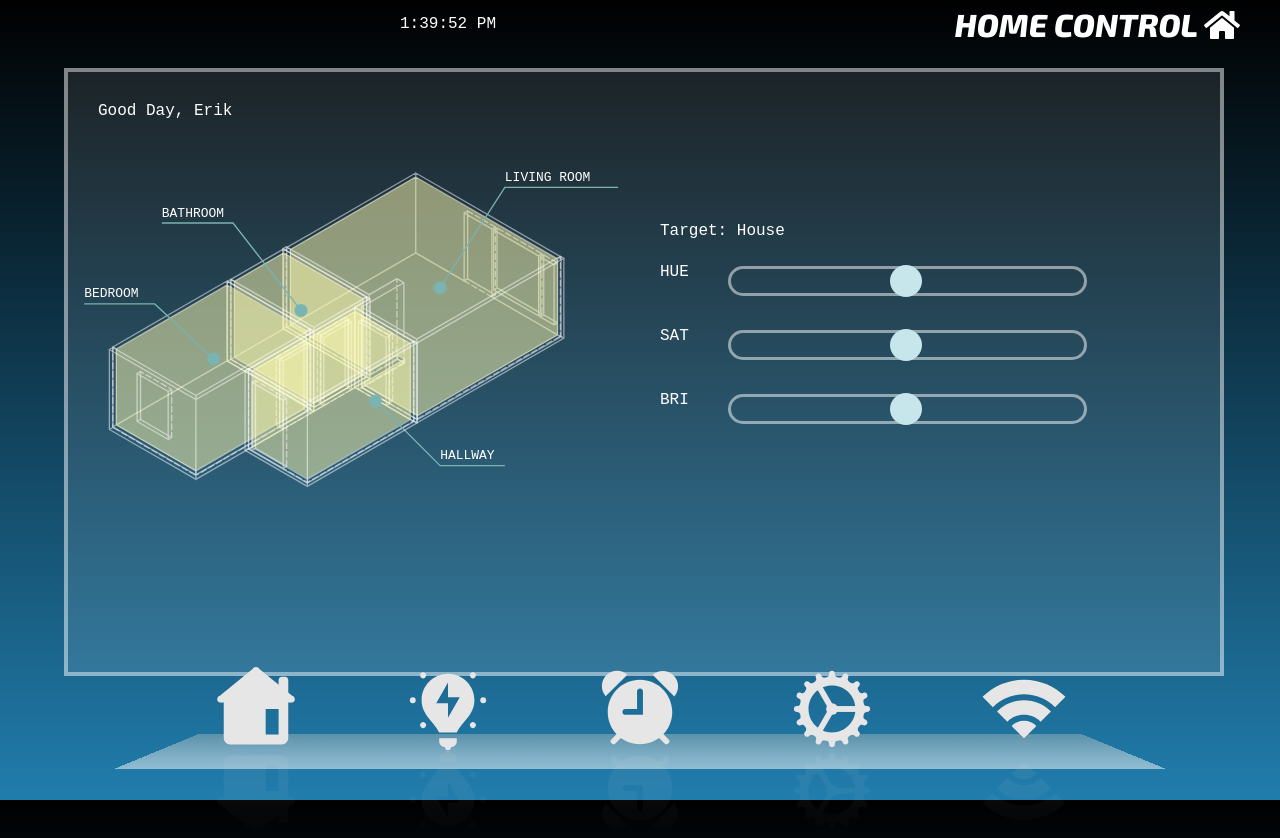
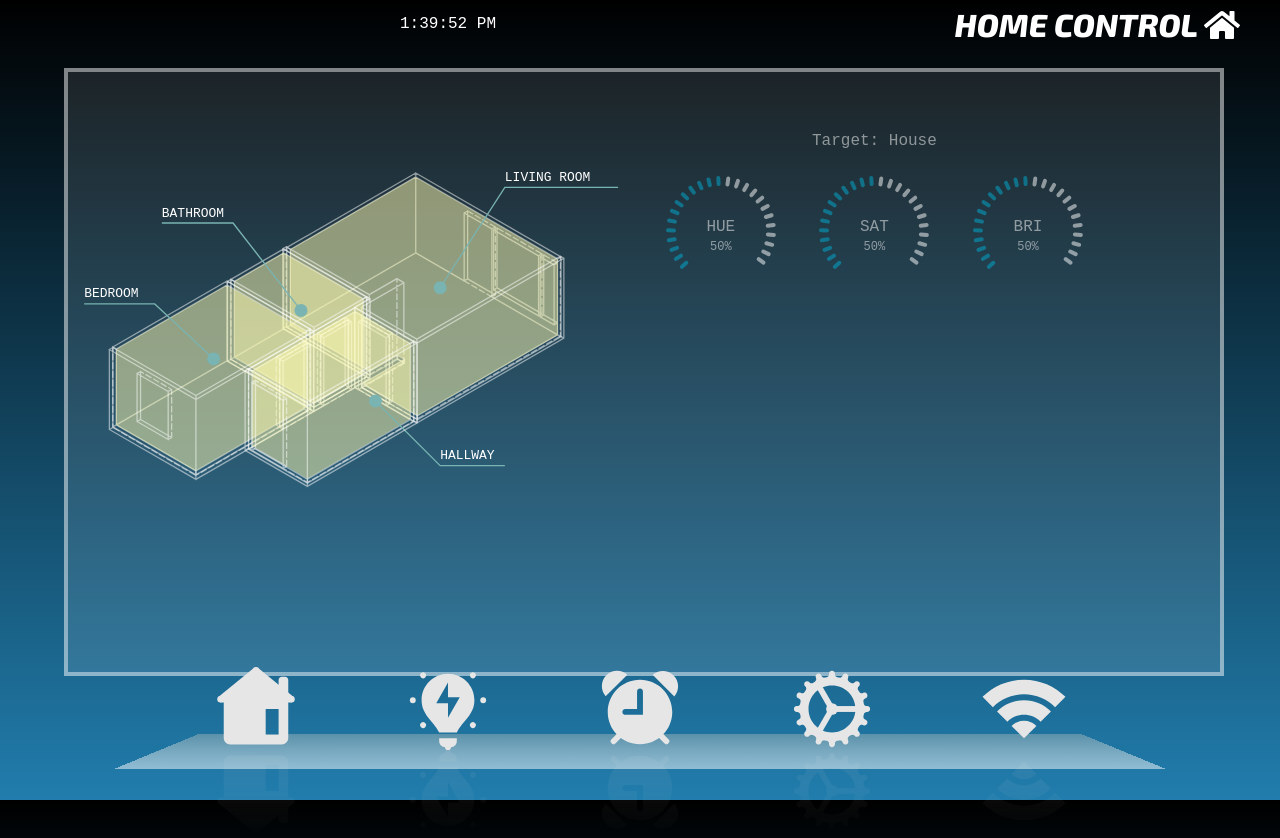
Before and after one commit to ErikLysne/HomeControl, a React (Create React App) app: page / in a window 1280 px wide. Shown: the top 838 px of the page. Built offline with nearby package versions, Linux system fonts and the light colour scheme; a web font is replaced by a local one.

Commit message:
Added gauge component

```diff
--- a/src/components/App.jsx
+++ b/src/components/App.jsx
@@ -1,7 +1,7 @@
 import React from "react";
 import Navbar from "./Navbar/Navbar";
 import Infobar from "./Infobar/Infobar";
-import MainFrame from "./Frames/MainFrame";
+import LightFrame from "./Frames/LightFrame";
 import Carousel from "./Carousel/Carousel";
 
 function App() {
@@ -9,7 +9,7 @@ function App() {
         <div className="app">
             <Infobar />
             <Carousel>
-                <MainFrame />
+                <LightFrame />
                 <div style={{ width: "100%", height: "100%", display: "flex" }}>
                     <h1 style={{ margin: "auto" }}>Frame 1</h1>
                 </div>
@@ -31,13 +31,4 @@ function App() {
     );
 }
 
-/*
-    return (
-        <div className="app">
-            <Infobar />
-            <MainFrame />
-            <Navbar />
-        </div>
-    );
-    */
 export default App;
--- a/src/components/Carousel/Carousel.jsx
+++ b/src/components/Carousel/Carousel.jsx
@@ -46,7 +46,7 @@ const Frame = styled.div`
 const AnimatedFrame = styled(Frame)`
     animation: ${props =>
             props.activeFrame.animateTransition
-                ? animate(
+                ? animateTransition(
                       props.frameWidth,
                       props.frameHeight,
                       props.frameIndex,
@@ -58,7 +58,7 @@ const AnimatedFrame = styled(Frame)`
         ${props => props.transitionDuration}ms;
 `;
 
-function animate(
+function animateTransition(
     frameWidth,
     frameHeight,
     frameIndex,
@@ -192,6 +192,8 @@ function Carousel(props) {
     const frameHeight = props.height * windowHeight;
 
     function rotateRight() {
+        if (activeFrame.animateTransition) return;
+
         const previousActive = activeFrame.current;
         const newActiveFrame = {
             current:
@@ -201,11 +203,12 @@ function Carousel(props) {
             previous: previousActive,
             animateTransition: true
         };
-        console.log(newActiveFrame);
         setActiveFrame(newActiveFrame);
     }
 
     function rotateLeft() {
+        if (activeFrame.animateTransition) return;
+
         const previousActive = activeFrame.current;
         const newActiveFrame = {
             current:
@@ -215,7 +218,6 @@ function Carousel(props) {
             previous: previousActive,
             animateTransition: true
         };
-        console.log(newActiveFrame);
         setActiveFrame(newActiveFrame);
     }
 
@@ -257,7 +259,7 @@ function Carousel(props) {
 Carousel.defaultProps = {
     width: 0.9,
     height: 0.75,
-    frameOffset: 0.1,
+    frameOffset: 0.15,
     transitionDuration: 1000
 };
 
--- a/src/components/Frames/MainFrame.jsx
+++ b/src/components/Frames/LightFrame.jsx
@@ -1,16 +1,13 @@
 import React, { useState } from "react";
-import styled from "styled-components";
 import Frame from "./Frame";
-import Greeting from "./Greeting";
 import FloorPlan from "../FloorPlan/FloorPlan";
 import LightController from "../LightController/LightController";
 
-function MainFrame(props) {
+function LightFrame(props) {
     const [activeRoom, setActiveRoom] = useState("House");
 
     return (
         <Frame>
-            <Greeting />
             <FloorPlan activeRoom={activeRoom} setActiveRoom={setActiveRoom} />
             <LightController
                 activeRoom={activeRoom}
@@ -20,4 +17,4 @@ function MainFrame(props) {
     );
 }
 
-export default MainFrame;
+export default LightFrame;
--- /dev/null
+++ b/src/components/LightController/Gauge.jsx
@@ -0,0 +1,115 @@
+import React, { useState } from "react";
+import styled from "styled-components";
+import shortid from "shortid";
+
+const GaugeContainer = styled.div`
+    width: ${props => props.width}px;
+    height: ${props => props.height}px;
+    position: relative;
+    margin: 20px;
+`;
+
+const Tick = styled.div`
+    width: 10px;
+    height: 4px;
+    position: absolute;
+    top: 50%;
+    right: 50%;
+    background-color: ${props =>
+        props.tickCount * (props.value / 100) >= props.tickIndex
+            ? "rgb(1, 173, 212)"
+            : "rgb(255, 255, 255)"};
+    border-radius: 10px;
+    transform: translateX(50%) translateY(50%)
+        rotateZ(
+            ${props => 137.5 + props.tickIndex * (270 / props.tickCount)}deg
+        )
+        translateX(${props => props.radius}px);
+    pointer-events: none;
+`;
+
+const Label = styled.div`
+    width: 100%;
+    height: 100%;
+    position: absolute;
+    display: flex;
+    justify-content: center;
+    align-items: center;
+    pointer-events: none;
+`;
+
+const Value = styled(Label)`
+    font-size: 0.75rem;
+    padding-top: 20px;
+`;
+
+function Gauge(props) {
+    const [value, setValue] = useState(50);
+
+    const tickIndex = [];
+    for (let index = 0; index < props.tickCount; index++) {
+        tickIndex[index] = index;
+    }
+
+    let interval;
+
+    function handleMouseEvent(event) {
+        event.stopPropagation();
+        const bounds = event.target.getBoundingClientRect();
+        const x = event.clientX - bounds.left - 0.5 * bounds.width;
+        const y = -event.clientY + bounds.top + 0.5 * bounds.height;
+
+        const angle = Math.atan(y / x) + (x < 0 ? Math.PI : 0);
+        const angleDeg = (angle * 180) / Math.PI;
+
+        let newValue = Math.floor(
+            angleDeg > 227.5 || angleDeg < -47.5
+                ? 0
+                : (100 * (227.5 - angleDeg)) / 270
+        );
+
+        newValue = newValue > 100 ? 100 : newValue;
+        newValue = newValue < 0 ? 0 : newValue;
+
+        console.log(newValue);
+        setValue(newValue);
+    }
+
+    function handleMouseDown(event) {
+        interval = setInterval(handleMouseEvent(event), 100);
+    }
+
+    function handleMouseUp() {
+        clearInterval(interval);
+    }
+
+    return (
+        <GaugeContainer
+            width={props.width}
+            height={props.height}
+            onMouseDown={handleMouseDown}
+            onMouseUp={handleMouseUp}
+        >
+            <Label>{props.name}</Label>
+            <Value>{`${value}%`}</Value>
+            {tickIndex.map(index => (
+                <Tick
+                    key={shortid.generate()}
+                    value={value}
+                    tickIndex={index}
+                    tickCount={props.tickCount}
+                    radius={props.radius}
+                />
+            ))}
+        </GaugeContainer>
+    );
+}
+
+Gauge.defaultProps = {
+    width: 150,
+    height: 150,
+    radius: 50,
+    tickCount: 25
+};
+
+export default Gauge;
--- a/src/components/LightController/LightController.jsx
+++ b/src/components/LightController/LightController.jsx
@@ -1,34 +1,51 @@
 import React from "react";
-import ShortId from "shortid";
+import shortid from "shortid";
 import styled from "styled-components";
-import LightSlider from "./LightSlider";
+import Gauge from "./Gauge";
 
-const Wrapper = styled.div`
-    width: 50%;
-    height: 30%;
+const LightControllerContainer = styled.div`
+    width: 40%;
+    height: 40%;
     position: absolute;
-    right: 0;
-    top: 25%;
+    right: 10%;
+    top: 10%;
     display: flex;
-    flex-direction: column;
+    opacity: 0.5;
 `;
 
-const TargetName = styled.div`
+const GaugeContainer = styled.div`
     width: 100%;
-    height: 2rem;
-    margin-left: 1rem;
-    font-size: 1rem;
+    position: absolute;
+    top: 0;
+    left: 0;
+    display: flex;
+    justify-content: center;
+    align-items: center;
+`;
+
+const TargetLabel = styled.div`
+    width: 100%;
+    position: absolute;
+    top: 0;
+    left: 0;
+    display: flex;
+    justify-content: center;
+    align-items: center;
 `;
 
 function LightController(props) {
     return (
-        <Wrapper>
-            <TargetName>{"Target: " + props.activeRoom}</TargetName>
-            <LightSlider key={ShortId.generate()} name={"HUE"} />
-            <LightSlider key={ShortId.generate()} name={"SAT"} />
-            <LightSlider key={ShortId.generate()} name={"BRI"} />
-        </Wrapper>
+        <LightControllerContainer>
+            <TargetLabel>{"Target: " + props.activeRoom}</TargetLabel>
+            <GaugeContainer>
+                <Gauge key={shortid.generate()} name={"HUE"}></Gauge>
+                <Gauge key={shortid.generate()} name={"SAT"}></Gauge>
+                <Gauge key={shortid.generate()} name={"BRI"}></Gauge>
+            </GaugeContainer>
+        </LightControllerContainer>
     );
 }
 
+//
+
 export default LightController;
```
